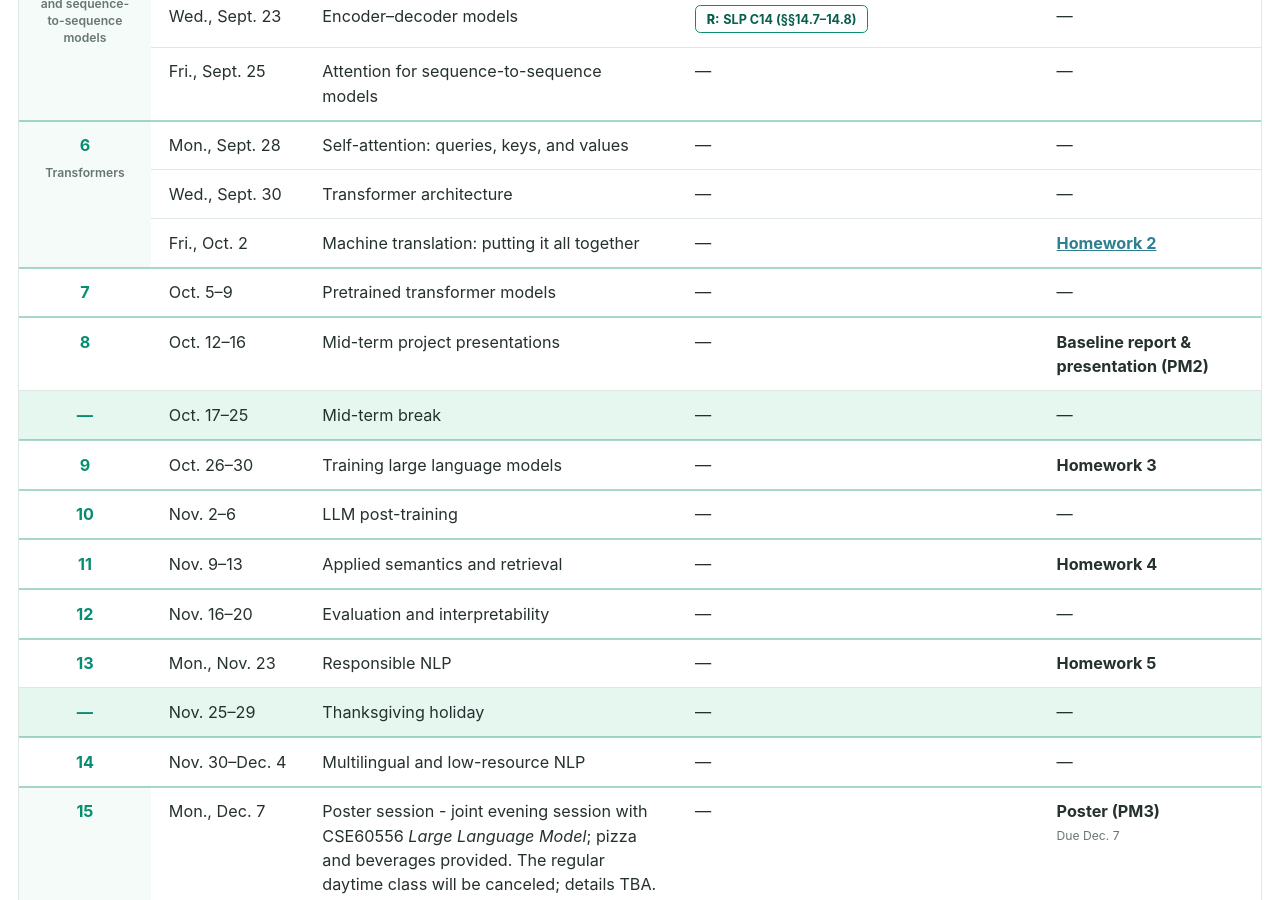
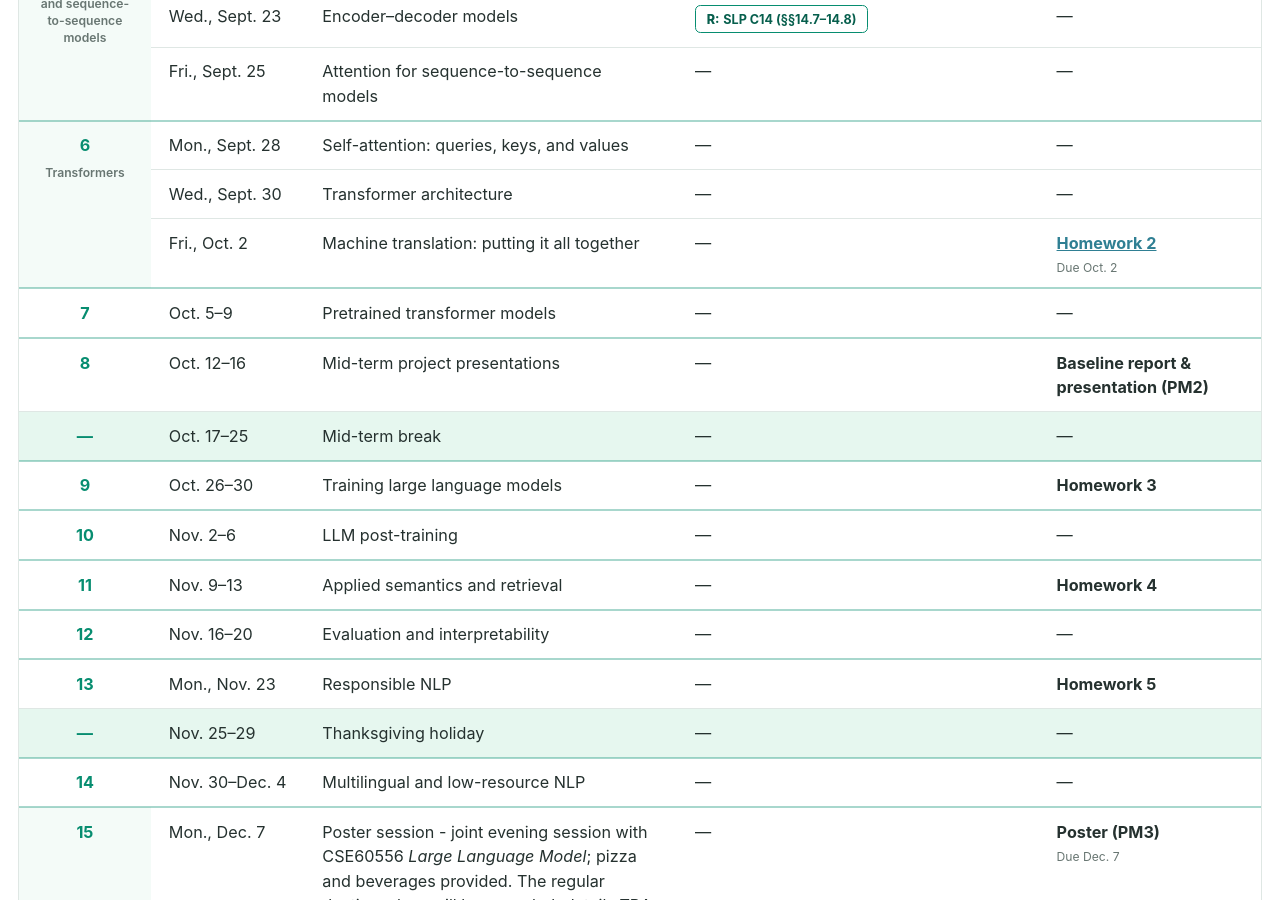
Before and after one commit to bnguyen5/bnguyen5.github.io, a Jekyll site: the page built from _pages/nlp-fall-2026.md, in a window 1280 px wide and 900 px high, scrolled down 2776 px. Built offline with Jekyll 4.4.1, drawn with Linux system fonts in a browser that asks for light colours.

Commit message:
Update nlp-fall-2026.md

```diff
--- a/_pages/nlp-fall-2026.md
+++ b/_pages/nlp-fall-2026.md
@@ -152,7 +152,7 @@
 
           <tr class="course-week-start"><td rowspan="3"><strong>6</strong><small>Transformers</small></td><td>Mon., Sept. 28</td><td><strong>Self-attention: queries, keys, and values</strong></td><td>—</td><td>—</td></tr>
           <tr><td>Wed., Sept. 30</td><td><strong>Transformer architecture</strong></td><td>—</td><td>—</td></tr>
-          <tr><td>Fri., Oct. 2</td><td><strong>Machine translation: putting it all together</strong></td><td>—</td><td>{% if page.hw2_url != "" %}<a href="{{ page.hw2_url }}" target="_blank" rel="noopener"><strong>Homework 2</strong></a>{% else %}<strong>Homework 2</strong>{% endif %}</td></tr>
+          <tr><td>Fri., Oct. 2</td><td><strong>Machine translation: putting it all together</strong></td><td>—</td><td>{% if page.hw2_url != "" %}<a href="{{ page.hw2_url }}" target="_blank" rel="noopener"><strong>Homework 2</strong></a>{% else %}<strong>Homework 2</strong>{% endif %}<small>Due Oct. 2</small></td></tr>
 
           <tr class="course-week-start course-roadmap"><td>7</td><td>Oct. 5–9</td><td><strong>Pretrained transformer models</strong></td><td>—</td><td>—</td></tr>
           <tr class="course-week-start course-roadmap"><td>8</td><td>Oct. 12–16</td><td><strong>Mid-term project presentations</strong></td><td>—</td><td><strong>Baseline report &amp; presentation (PM2)</strong></td></tr>
```
